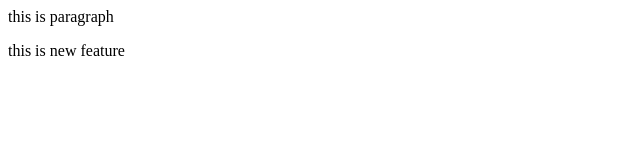
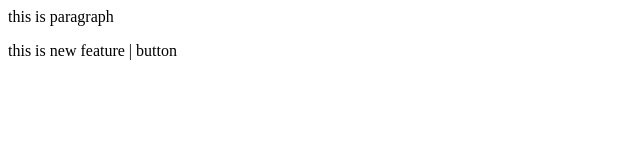
Before and after one commit to anshul-singhrajput/localrepo, a plain HTML site: page index.html in a window 1280 px wide. Shown: the full height of the page, 0-640 px from the left. Drawn offline with Linux system fonts and the light colour scheme.

```diff
--- a/index.html
+++ b/index.html
@@ -1,2 +1,2 @@
 <p>this is paragraph</p>
-<p>this is new feature</p>
+<p>this is new feature | button</p>
```
